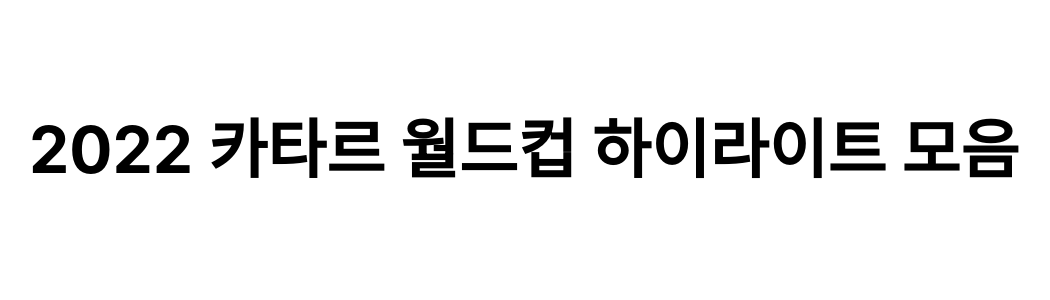
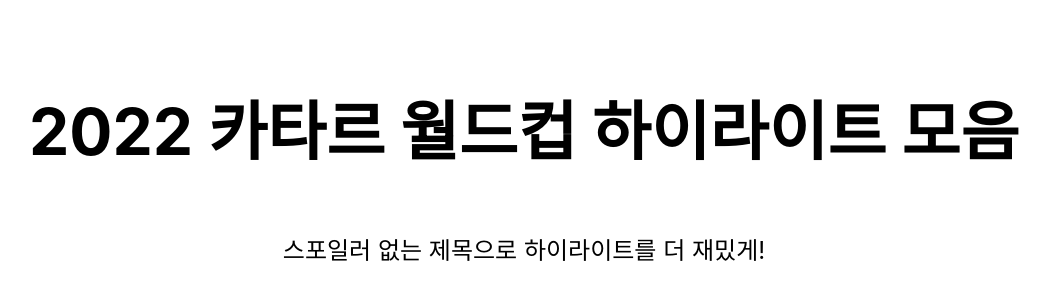
Before and after one commit to junxdev/qatar-worldcup-clips, a Next.js app: page / in a window 1280 px wide. Shown: the part 186-486 px from the top of the page, without its empty margins (116-1166 px from the left). Built offline with nearby package versions, Linux system fonts and the light colour scheme; no server answers.

Commit message:
add description

```diff
--- a/pages/index.tsx
+++ b/pages/index.tsx
@@ -36,6 +36,7 @@ export default function Home() {
       <main className={styles.main}>
         <h1 className={styles.title}>2022 카타르 월드컵 하이라이트 모음</h1>
         <p className={styles.description}>
+          스포일러 없는 제목으로 하이라이트를 더 재밌게!
         </p>
         <div className={styles.grid}>
           {videos.map((v) => (
```
Also changed, not shown: 1 other file (tests, documents, lock files or other folders).
